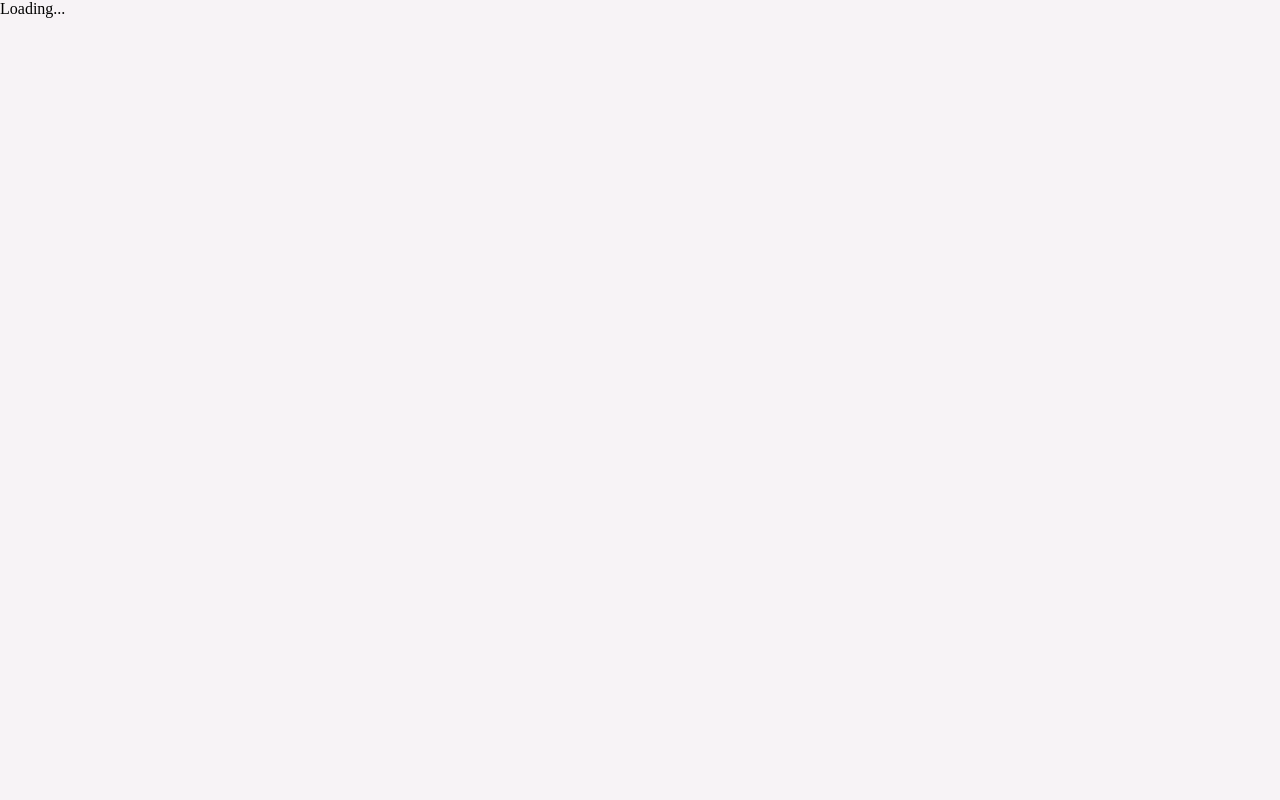
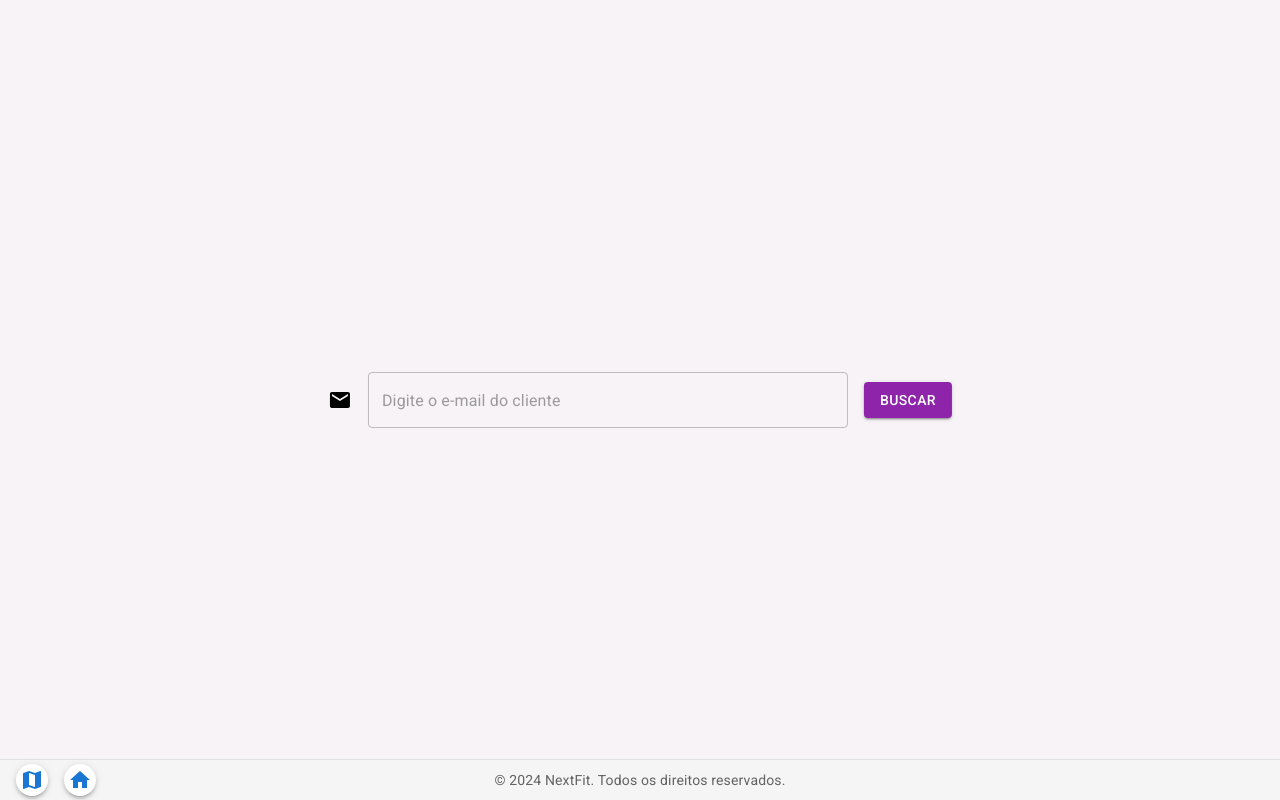
Before and after one commit to vinibmoraes/nfit-painelEquips, a React (Create React App) app: page /pageMenuDeAcesso in a window 1280 px wide. Built offline with nearby package versions, Linux system fonts and the light colour scheme.

Commit message:
Feat: Adição de rodapé com redirecionamentos.

```diff
--- /dev/null
+++ b/src/pages/PageMenuDeAcesso/footer.tsx
@@ -0,0 +1,89 @@
+import React from "react";
+import { Box, Typography } from "@mui/material";
+import MapIcon from "@mui/icons-material/Map";
+import HomeIcon from "@mui/icons-material/Home";
+import { IconButton, Tooltip } from "@mui/material";
+
+const Footer: React.FC = () => {
+  const handleMapClick = () => {
+    window.open(
+      "https://www.google.com.br/maps/d/edit?mid=1eyliVZGdAupULChAry8ZDpS_UCDNAKU&ll=-9.824164549175668%2C-49.41394982406761&z=4",
+      "_blank"
+    );
+  };
+  const handleHomeClick = () => {
+    window.open(
+      "https://www.notion.so/H-O-M-E-Equipamentos-9608fdc443a64c0790e6a3945d02a930",
+      "_blank"
+    );
+  };
+
+  return (
+    <Box
+      sx={{
+        position: "fixed",
+        bottom: 0,
+        left: 0,
+        right: 0,
+        backgroundColor: "#f5f5f5",
+        borderTop: "1px solid #e0e0e0",
+        padding: "10px",
+        zIndex: 1000,
+        display: "flex",
+        alignItems: "center",
+        justifyContent: "center",
+        gap: "10px", // Espaço entre o ícone e o texto
+      }}
+    >
+      {/* Ícone de Mapa */}
+      <Tooltip title="Acessar Mapa de parceiros">
+        <IconButton
+          onClick={handleMapClick}
+          sx={{
+            position: "absolute",
+            left: "16px",
+            backgroundColor: "#ffffff",
+            borderRadius: "50%",
+            boxShadow: 3,
+            width: "32px", // Tamanho reduzido do botão
+            height: "32px", // Tamanho reduzido do botão
+            "&:hover": {
+              backgroundColor: "#e0e0e0",
+            },
+          }}
+        >
+          <MapIcon sx={{ color: "#1976d2" }} />
+        </IconButton>
+      </Tooltip>
+
+      {/* Ícone de Casa ao lado do ícone de Mapa */}
+      <Tooltip title="Acessar Home dos equipamentos">
+        <IconButton
+          onClick={handleHomeClick}
+          sx={{
+            position: "absolute",
+            left: "64px", // Ajuste a distância para ficar ao lado do ícone de mapa
+            backgroundColor: "#ffffff",
+            borderRadius: "50%",
+            boxShadow: 3,
+            width: "32px", // Tamanho reduzido do botão
+            height: "32px", // Tamanho reduzido do botão
+            "&:hover": {
+              backgroundColor: "#e0e0e0",
+            },
+          }}
+        >
+          <HomeIcon sx={{ color: "#1976d2", fontSize: "24px" }} />{" "}
+          {/* Ícone menor */}
+        </IconButton>
+      </Tooltip>
+
+      {/* Texto do rodapé */}
+      <Typography variant="body2" color="textSecondary">
+        © {new Date().getFullYear()} NextFit. Todos os direitos reservados.
+      </Typography>
+    </Box>
+  );
+};
+
+export default Footer;
--- a/src/pages/PageMenuDeAcesso/index.tsx
+++ b/src/pages/PageMenuDeAcesso/index.tsx
@@ -1,6 +1,9 @@
 import React, { useState, useEffect } from "react";
 import axios from "axios";
-import { LoginInternoDto, RespostaBaseApi } from "../../Api/Utils/resposta-base-api";
+import {
+  LoginInternoDto,
+  RespostaBaseApi,
+} from "../../Api/Utils/resposta-base-api";
 import { Cadastro as Cadastro } from "../../Api/model/Cadastro";
 import { Equipamento } from "../../Api/model/Equipamento";
 import { Usuario } from "../../Api/model/Usuario";
@@ -29,18 +32,23 @@ import { enqueueSnackbar, useSnackbar } from "notistack";
 import { URLSearchParams } from "url";
 import { EVerboHttp } from "../../Api/Enums/EVerboHttp";
 import { LocalStorageHelper } from "../../shared/helpers/local-storage-helper";
-import { keyCodigoCadastro, keyCodigoUnidade, keyRefreshToken, keyUnidadeSelecionadaAuthToken, keyUsuarioMaster } from "../../shared/keys/local-storage-keys";
+import {
+  keyCodigoCadastro,
+  keyCodigoUnidade,
+  keyRefreshToken,
+  keyUnidadeSelecionadaAuthToken,
+  keyUsuarioMaster,
+} from "../../shared/keys/local-storage-keys";
 import { getOptions } from "../../Api/Utils/get-options";
 import { get } from "http";
+import Footer from "./footer";
 
 const PageMenuDeAcesso: React.FC = () => {
-  const [refreshToken] = useState<any>(
-    localStorage.getItem("refresh_tokenInterno")
-  );
   const [email, setEmail] = useState<string>("");
   const [usuarios, setUsuarios] = useState<Usuario[]>([]);
   const [bases, setBases] = useState<Cadastro[]>([]);
-  const [cadastroSelecionado, setCadastroSelecionado] = useState<Cadastro | null>(null);
+  const [cadastroSelecionado, setCadastroSelecionado] =
+    useState<Cadastro | null>(null);
   const [modalOpen, setModalOpen] = useState<boolean>(false);
   const [isSearching, setIsSearching] = useState<boolean>(false);
   const [searchCompleted, setSearchCompleted] = useState<boolean>(false);
@@ -85,10 +93,9 @@ const PageMenuDeAcesso: React.FC = () => {
     }
   };
 
-
-
   const buscarEquipamentosCadastroSelecionado = async () => {
-    const authToken = LocalStorageHelper.getItem<string>(keyUnidadeSelecionadaAuthToken) ?? "";
+    const authToken =
+      LocalStorageHelper.getItem<string>(keyUnidadeSelecionadaAuthToken) ?? "";
 
     try {
       const response = await fetch(
@@ -104,7 +111,6 @@ const PageMenuDeAcesso: React.FC = () => {
 
       const equipamentos = resposta.Content;
       setEquipamentos(equipamentos);
-
     } catch (error) {
       console.error("Erro ao buscar equipamentos:", error);
     } finally {
@@ -113,7 +119,9 @@ const PageMenuDeAcesso: React.FC = () => {
   };
   useEffect(() => {
     const fetchEquipamentos = async () => {
-      const accessToken = localStorage.getItem("access_token");
+      const accessToken = LocalStorageHelper.getItem(
+        keyUnidadeSelecionadaAuthToken
+      );
       if (!accessToken) {
         console.error("Access token not found!");
         return;
@@ -152,10 +160,6 @@ const PageMenuDeAcesso: React.FC = () => {
     fetchEquipamentos();
   }, []);
 
-  if (loading) {
-    return <div>Loading...</div>;
-  }
-
   const handleSearchSubmit = (event: React.FormEvent<HTMLFormElement>) => {
     event.preventDefault();
     buscarCadastros();
@@ -164,21 +168,21 @@ const PageMenuDeAcesso: React.FC = () => {
   //TODO: analisar se métodos devem utilizar o cadastro.Id como parâmetro
   const handleSelecionarCadastro = async (cadastro: Cadastro) => {
     try {
-      selecionarCadastro(cadastro);
+      setCadastroSelecionado(cadastro);
       LocalStorageHelper.setItem(keyCodigoCadastro, cadastro.Id);
       LocalStorageHelper.setItem(keyCodigoUnidade, cadastro.CodigoUnidade);
 
       await buscarUsuarios(cadastro.Id);
-      await buscarAuthTokenCadastroSelecionado();
+      await buscarAuthTokenCadastroSelecionado(cadastro);
       await buscarEquipamentosCadastroSelecionado();
-
     } catch (error) {
       console.error("Erro ao processar a seleção da base:", error);
     }
   };
 
-  const selecionarCadastro = (cadastro: Cadastro) => {
+  const selecionarCadastro = async (cadastro: Cadastro) => {
     setCadastroSelecionado(cadastro);
+    await handleSelecionarCadastro(cadastro);
     setModalOpen(false);
   };
 
@@ -211,19 +215,25 @@ const PageMenuDeAcesso: React.FC = () => {
     }
   };
 
-  const buscarAuthTokenCadastroSelecionado = async (): Promise<void> => {
-    if (!cadastroSelecionado?.Id) {
+  const buscarAuthTokenCadastroSelecionado = async (
+    cadastro: Cadastro
+  ): Promise<void> => {
+    if (!cadastro?.Id) {
       enqueueSnackbar("A base não foi encontrada.");
       return;
     }
 
+    var usuarioLocalStorage: Usuario | null =
+      LocalStorageHelper.getItem(keyUsuarioMaster);
+
     const payload = {
-      Codigo: cadastroSelecionado.Id,
-      CodigoUsuario: parseInt(usuarioMaster?.Id),
+      Codigo: cadastro.Id,
+      CodigoUsuario: usuarioLocalStorage?.Id,
     };
 
     try {
-      const url = "https://apiadm.nextfit.com.br/api/Cadastro/AcessarPorUsuario";
+      const url =
+        "https://apiadm.nextfit.com.br/api/Cadastro/AcessarPorUsuario";
       const response = await fetch(url, getOptions(EVerboHttp.POST, payload));
 
       if (!response.ok) {
@@ -233,13 +243,14 @@ const PageMenuDeAcesso: React.FC = () => {
       const resposta: RespostaBaseApi<LoginInternoDto> = await response.json();
       const unidadeAuthToken = resposta.Content.access_token;
 
-
-      LocalStorageHelper.setItem(keyUnidadeSelecionadaAuthToken, unidadeAuthToken);
+      LocalStorageHelper.setItem(
+        keyUnidadeSelecionadaAuthToken,
+        unidadeAuthToken
+      );
 
       enqueueSnackbar("Token de acesso obtido e salvo com sucesso!", {
         variant: "success",
       });
-
     } catch (error) {
       enqueueSnackbar(
         "Erro ao obter o token. Verifique os dados e tente novamente.",
@@ -259,13 +270,6 @@ const PageMenuDeAcesso: React.FC = () => {
     const telefoneFormatado = `(${dddFone}) ${fone}`;
     navigator.clipboard.writeText(telefoneFormatado);
     enqueueSnackbar("Telefone copiado!", { variant: "info" });
-  };
-
-  const handleMapClick = () => {
-    window.open(
-      "https://www.google.com.br/maps/d/edit?mid=1eyliVZGdAupULChAry8ZDpS_UCDNAKU&ll=-9.824164549175668%2C-49.41394982406761&z=4",
-      "_blank"
-    );
   };
 
   return (
@@ -669,31 +673,7 @@ const PageMenuDeAcesso: React.FC = () => {
         </Box>
       </Box>
 
-      {/* Ícone de Mapa no canto inferior esquerdo */}
-      <Box
-        sx={{
-          position: "fixed", // Fixa a posição
-          bottom: "16px", // Distância do fundo da tela
-          left: "16px", // Distância da lateral esquerda
-          zIndex: 9999, // Garante que o ícone fique acima de outros elementos
-        }}
-      >
-        <Tooltip title="Ver Mapa de parceiros">
-          <IconButton
-            onClick={handleMapClick} // Função chamada ao clicar no ícone
-            sx={{
-              backgroundColor: "#ffffff", // Cor de fundo do ícone
-              borderRadius: "50%", // Faz o ícone ficar arredondado
-              boxShadow: 3, // Adiciona uma sombra para destacar o ícone
-              "&:hover": {
-                backgroundColor: "#e0e0e0", // Efeito de hover
-              },
-            }}
-          >
-            <MapIcon sx={{ color: "#1976d2" }} /> {/* Cor do ícone */}
-          </IconButton>
-        </Tooltip>
-      </Box>
+      <Footer />
     </Box>
   );
 };
```
Lines whose indentation alone changed are shown as unchanged.
